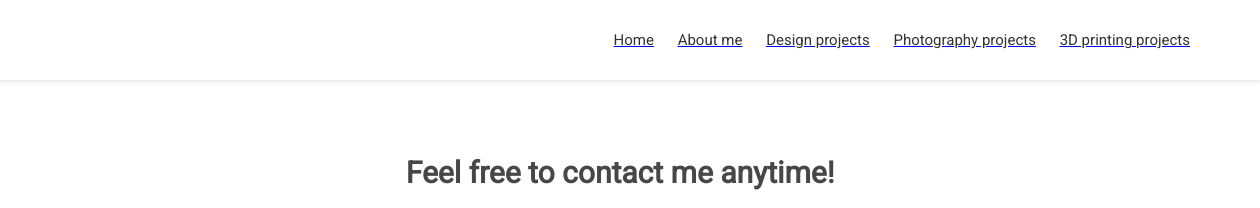
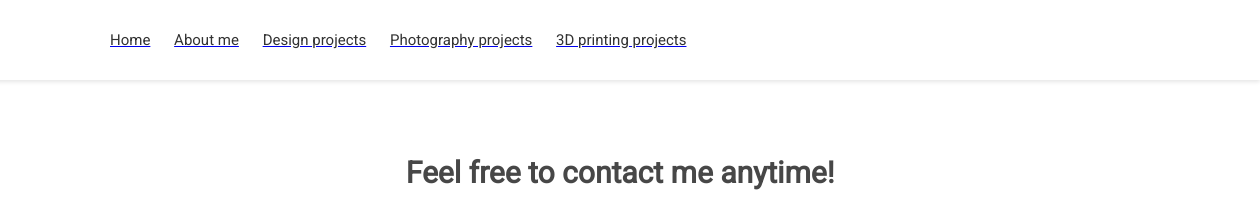
Before and after one commit to FedericoSalamaRobino/aboutMe, a plain HTML site: page index.html in a window 1280 px wide. Shown: the top 208 px of the page, 20-1280 px from the left. Drawn offline with Linux system fonts and the light colour scheme.

Commit message:
Add files via upload

```diff
--- a/assets/css/Style_About me.css
+++ b/assets/css/Style_About me.css
@@ -27,7 +27,7 @@ nav{
 
 .col2 {
     display: flex;
-    justify-content: right;
+    justify-content: left;
     align-items: center;
     height: 80px;
     padding: 25px 70px;
```
